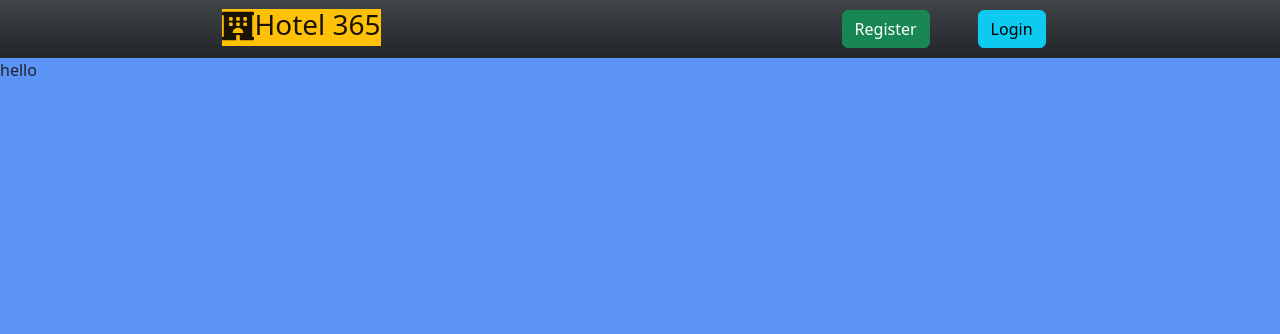
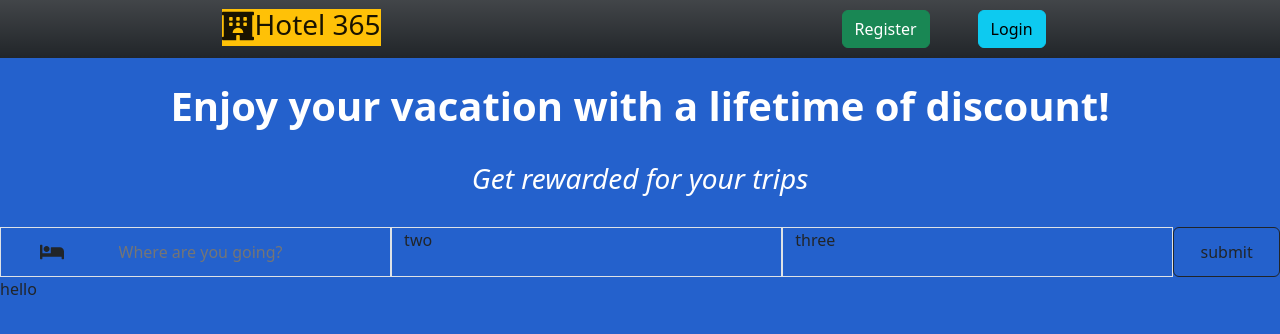
Before and after one commit to HF-exp-2-pi-i-x/MERN-hotel-booking-project, a React (Vite) app in the folder client/: page / in a window 1280 px wide. Shown: the top 334 px of the page. Built offline with nearby package versions, Linux system fonts and the light colour scheme.

Commit message:
add Header

```diff
--- /dev/null
+++ b/client/src/components/header/Header.jsx
@@ -0,0 +1,31 @@
+import { FaBed } from "react-icons/fa";
+
+const Header = ()=>{
+  return (
+    <header>
+      <br/>
+      <h1 className="headerTitle text-center text-white fw-bold">Enjoy your vacation with a lifetime of discount!</h1>
+      <br/>
+      <h3 className="headerDesc text-center text-white fw-light fst-italic">Get rewarded for your trips</h3>
+      <br/>
+
+      <div className="headerSearch container-fluid vh-50">
+        <div className="row">
+          <div className="col-lg border d-flex align-items-center justify-content-around" style={{height:"50px"}} >
+            <FaBed size="1.5em"/>
+            <input
+              type="text"
+              placeholder="Where are you going?"
+              style={{background:"transparent",border:"0",outline:"0"}}
+            />
+          </div>
+          <div className="col-lg border" style={{height:"50px"}}>two</div>
+          <div className="col-lg border" style={{height:"50px"}}>three</div>
+          <button className=" btn btn-outline-dark col-lg-1" style={{height:"50px"}}>submit</button>
+        </div>
+      </div>
+    </header>
+  )
+};
+
+export default Header;
--- a/client/src/components/navbar/Navbar.jsx
+++ b/client/src/components/navbar/Navbar.jsx
@@ -2,6 +2,7 @@ import { Link } from "react-router-dom";
 import {FaHotel} from "react-icons/fa";
 
 const Navbar = ()=>{
+  // user context to be added
   return(
       <nav className="navbar navbar-expand bg-dark bg-gradient opacity-90">
           <div className="navbar-nav container-fluid justify-content-around ">
--- a/client/src/index.css
+++ b/client/src/index.css
@@ -2,19 +2,22 @@
   font-family: Inter, system-ui, Avenir, Helvetica, Arial, sans-serif;
   line-height: 1.5;
   font-weight: 400;
+  /* color-scheme: light dark; */
+  color: rgba(0, 0, 0, 0.87);
+  background-color: #0249c5dc;
 
-  color-scheme: light dark;
-  color: rgba(0, 0, 0, 0.87);
-  background-color: #4283f3dc;
-
-  font-synthesis: none;
+  /* font-synthesis: none; */
   text-rendering: optimizeLegibility;
   -webkit-font-smoothing: antialiased;
   -moz-osx-font-smoothing: grayscale;
   -webkit-text-size-adjust: 100%;
 }
-
 body{
   /* overwrite bootstrap bg-color */
   background-color: transparent;
 }
+
+/* set full width */
+/* html,body,#root,#root>div{
+  height:100%;
+} */
--- a/client/src/pages/home/Home.jsx
+++ b/client/src/pages/home/Home.jsx
@@ -1,11 +1,13 @@
-import Navbar from "../../components/navbar/Navbar"
+import Navbar from "../../components/navbar/Navbar";
+import Header from "../../components/header/Header";
 
 const Home = ()=>{
   return (
    <div>
       <Navbar/>
+      <Header/>
       <div className="home-container d-flex flex-col">
-        <p>hello </p>
+        <p>hello</p>
       </div>
    </div>
   )
```
